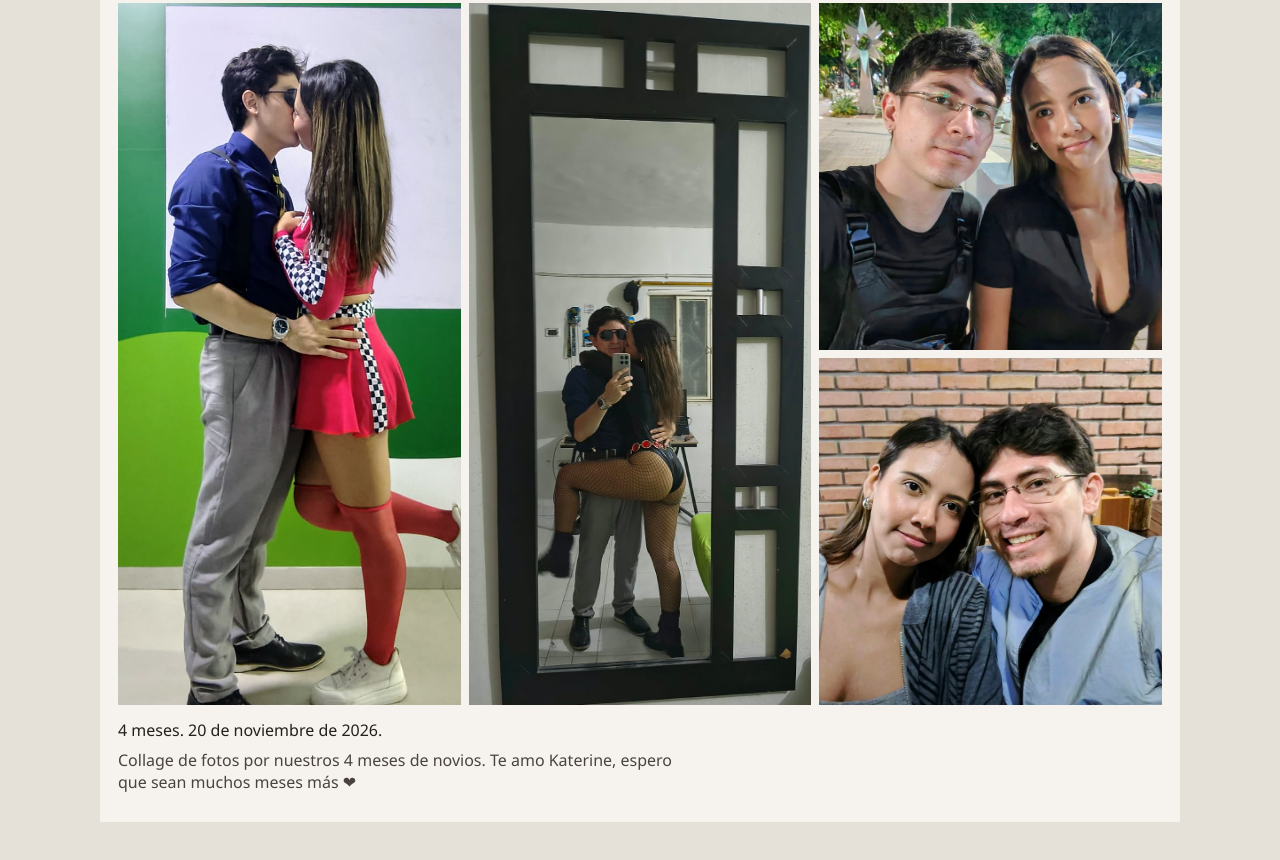
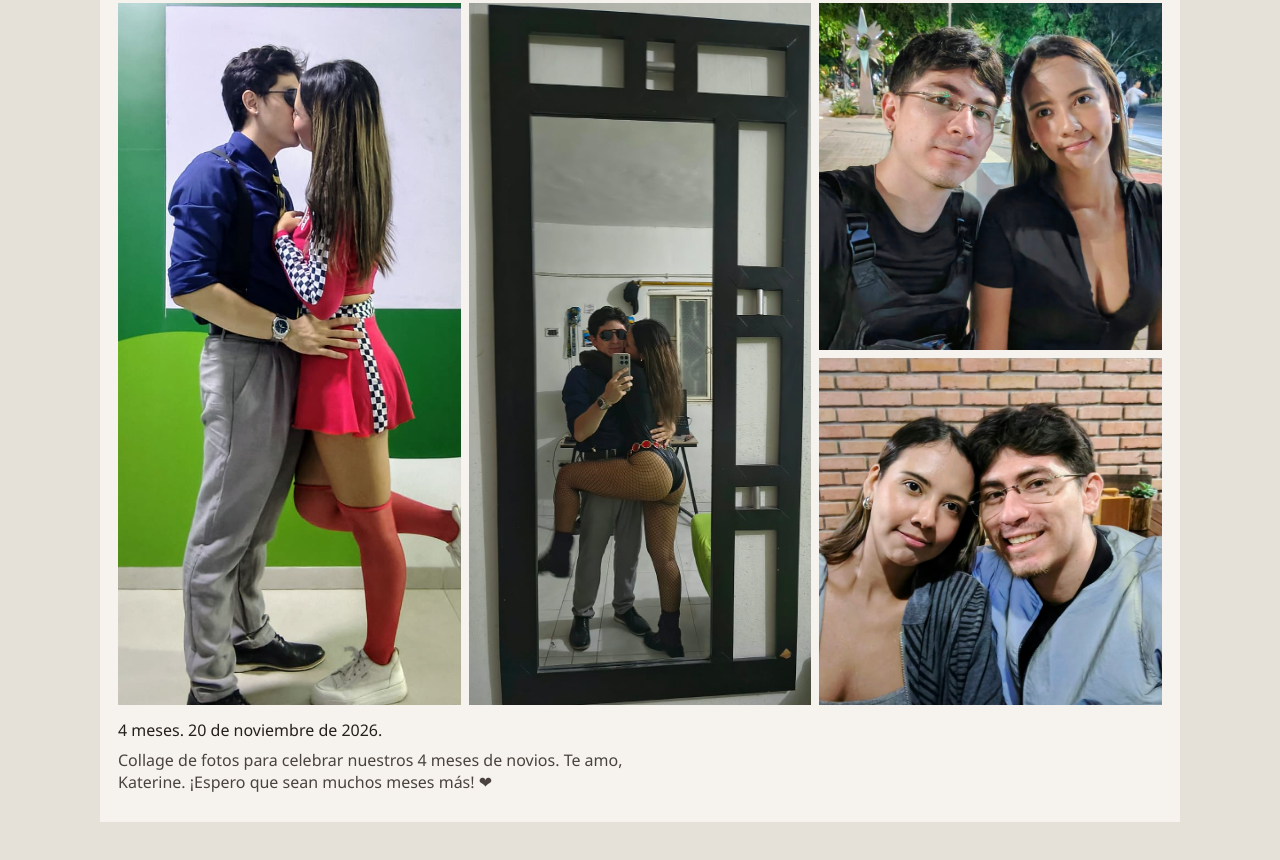
Before and after one commit to jhoncarlosam-dev/kate-month-4, a plain HTML site: page index.html in a window 1280 px wide. Shown: the part 5008-5868 px from the top of the page. Drawn offline with Linux system fonts and the light colour scheme.

Commit message:
Ajusta la dedicatoria del cierre.
Co-authored-by: Jhon Carlos Acevedo Mendoza <jhoncarlosam-dev@users.noreply.github.com>

```diff
--- a/index.html
+++ b/index.html
@@ -256,7 +256,7 @@
       </figure>
     </section>
     <p class="cierre">4 meses. 20 de noviembre de 2026.</p>
-    <p class="dedicatoria">Collage de fotos por nuestros 4 meses de novios. Te amo Katerine, espero que sean muchos meses más ❤</p>
+    <p class="dedicatoria">Collage de fotos para celebrar nuestros 4 meses de novios. Te amo, Katerine. ¡Espero que sean muchos meses más! ❤</p>
   </main>
 </body>
 </html>
```
